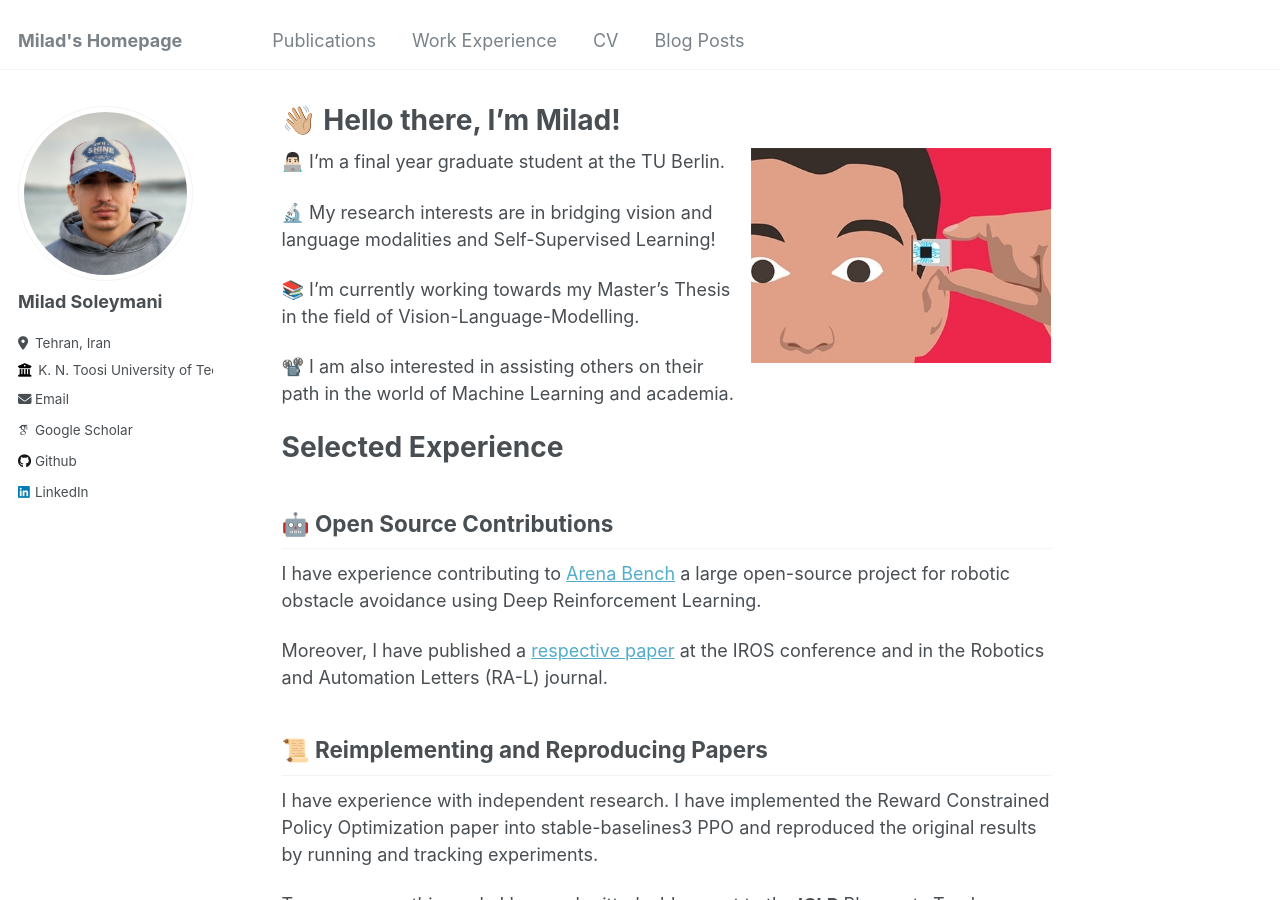
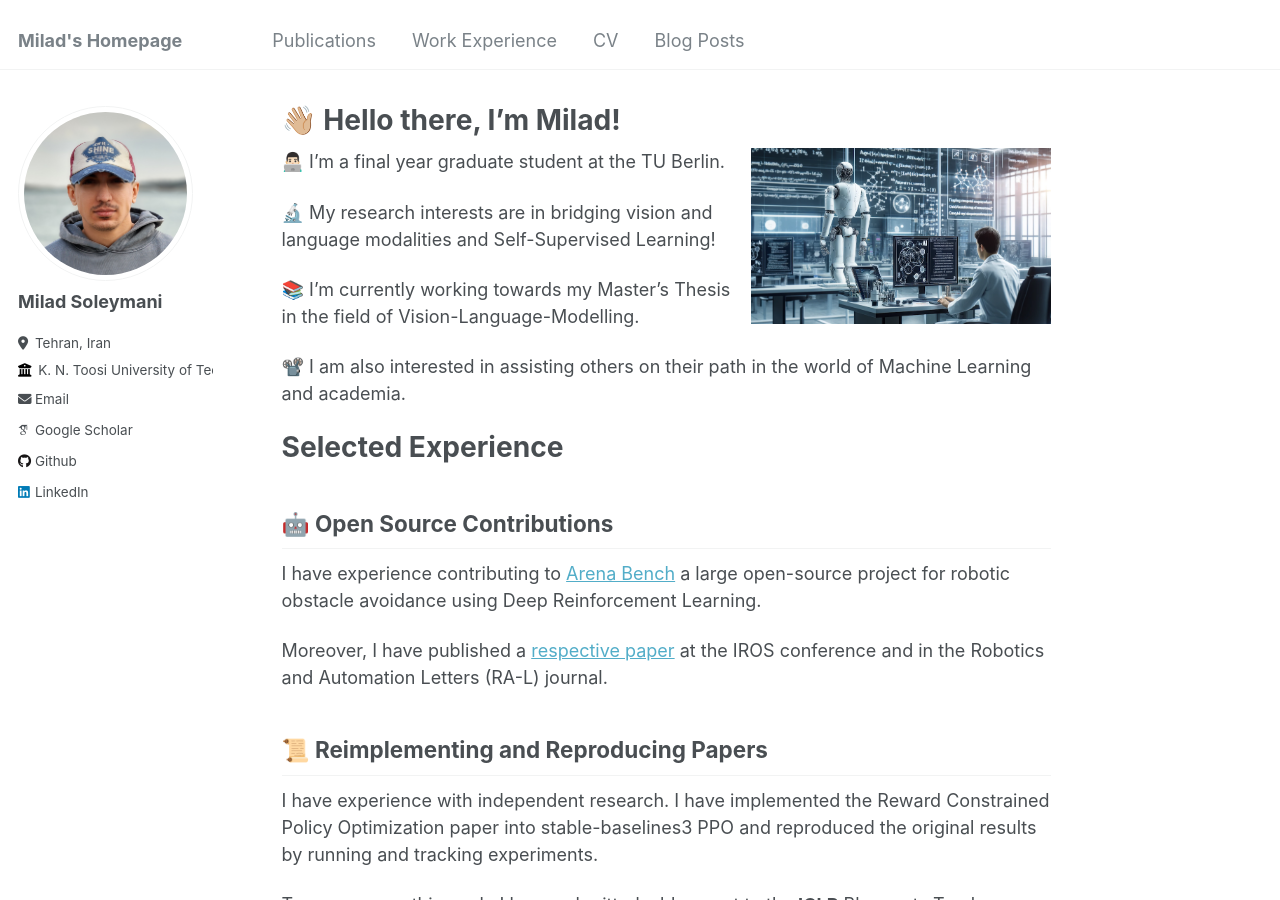
Before and after one commit to MiladSoleymani/Milad-Soleymani, a Jekyll site: the page built from _pages/about.md, in a window 1280 px wide and 900 px high. Built offline with Jekyll 4.4.1, drawn with Linux system fonts in a browser that asks for light colours; some web fonts are replaced.

Commit message:
Update about.md

```diff
--- a/_pages/about.md
+++ b/_pages/about.md
@@ -10,7 +10,7 @@ redirect_from:
 
 
 
-![Illustration of combining vision and language modalities](/images/BBA.jpg){: .align-right width="300px"}
+![Illustration of combining vision and language modalities](/images/dalle.png){: .align-right width="300px"}
 👨🏻‍💻 I'm a final year graduate student at the TU Berlin.
 
 🔬 My research interests are in bridging vision and language modalities and Self-Supervised Learning!
```
